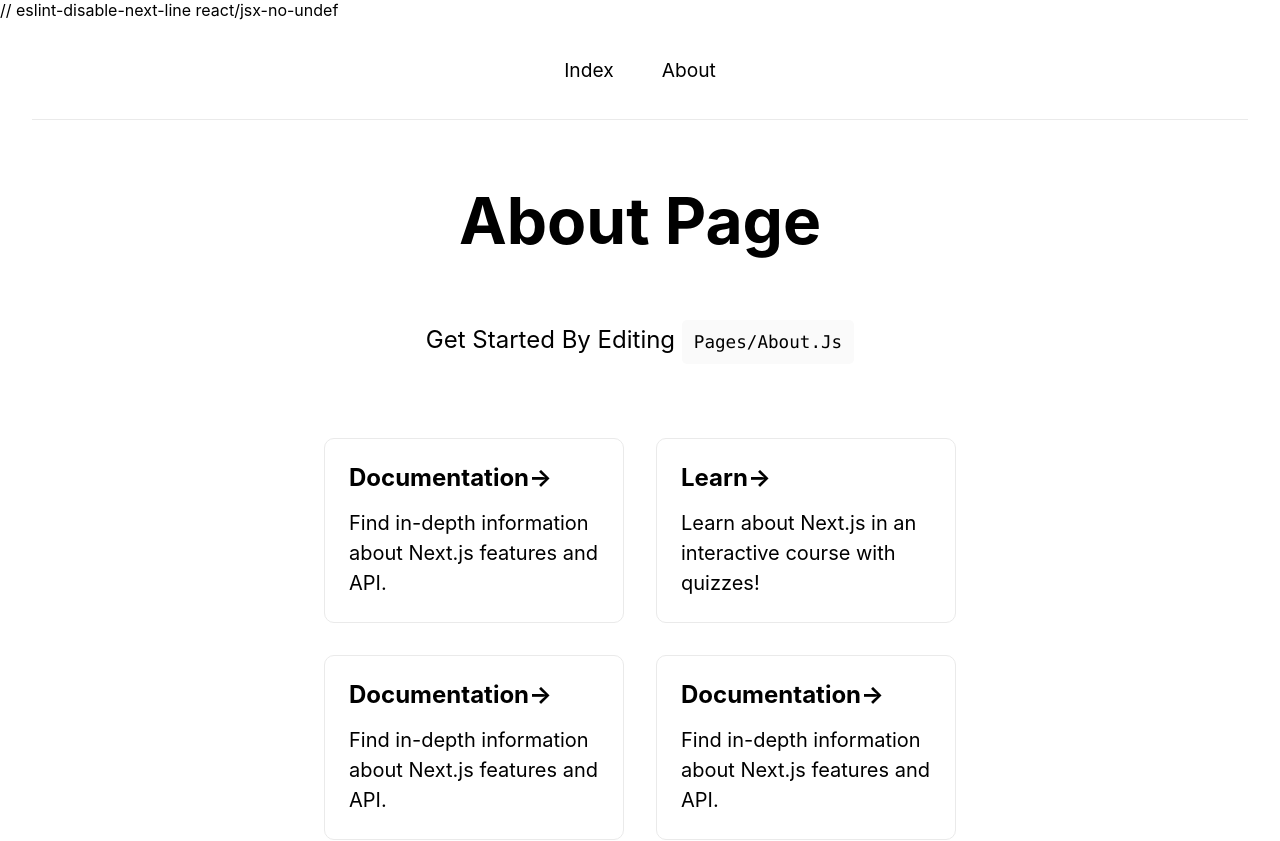
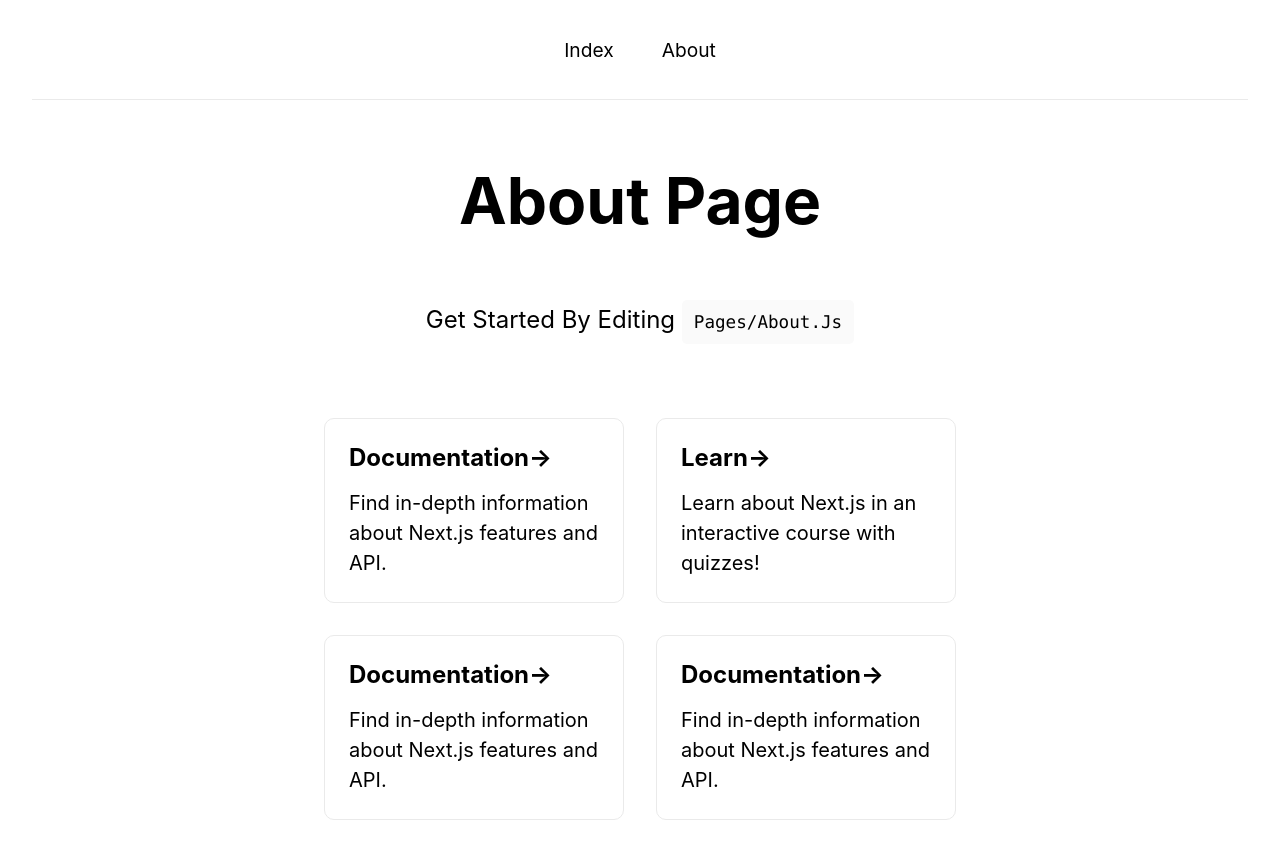
Before and after one commit to shota-hope/study-react, a Next.js app: page /about in a window 1280 px wide. Shown: the top 841 px of the page. Built offline with nearby package versions, Linux system fonts and the light colour scheme.

Commit message:
fix: _appのバグ修正

```diff
--- a/src/pages/_app.jsx
+++ b/src/pages/_app.jsx
@@ -1,15 +1,15 @@
-import '../styles/globals.css'
+import Head from "next/head";
+import "src/styles/globals.css";
 
 function MyApp({ Component, pageProps }) {
   return (
     <>
-      // eslint-disable-next-line react/jsx-no-undef
-      {/* <Head>
+      <Head>
         <link rel="icon" href="/favicon.ico" />
-      </Head> */}
+      </Head>
       <Component {...pageProps} />;
     </>
   );
 }
 
-export default MyApp
+export default MyApp;
--- a/src/pages/about.jsx
+++ b/src/pages/about.jsx
@@ -10,7 +10,6 @@ export default function Home() {
       <Head>
         <title>About pate</title>
         <meta name="description" content="Generated by create next app" />
-        <link rel="icon" href="/favicon.ico" />
       </Head>
      <Header />
       <Main page="about" />
--- a/src/pages/index.jsx
+++ b/src/pages/index.jsx
@@ -25,7 +25,6 @@ export default function Home() {
       <Head>
         <title>Index pate</title>
         <meta name="description" content="Generated by create next app" />
-        <link rel="icon" href="/favicon.ico" />
       </Head>
       <Header />
       <h1>{count}</h1>
```
